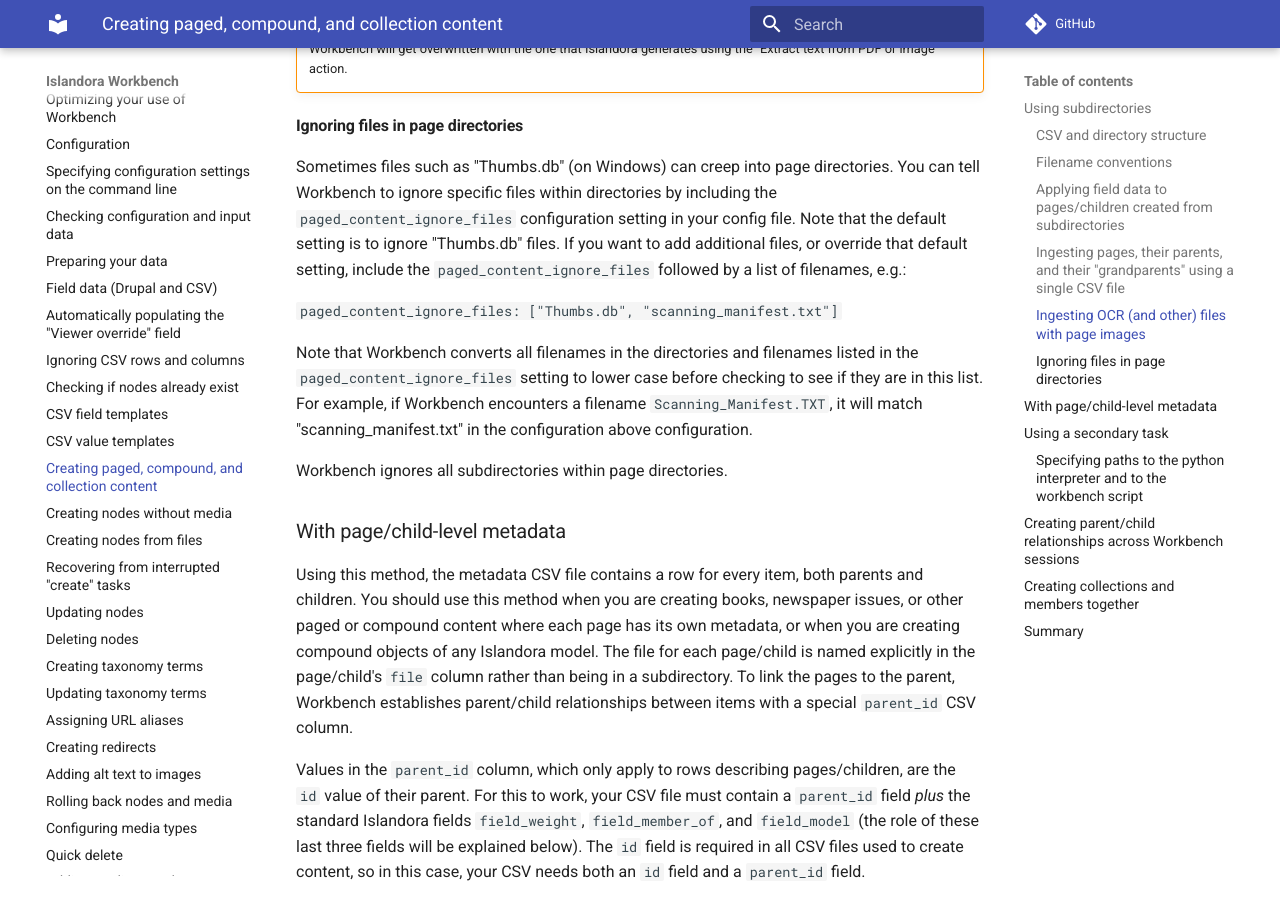
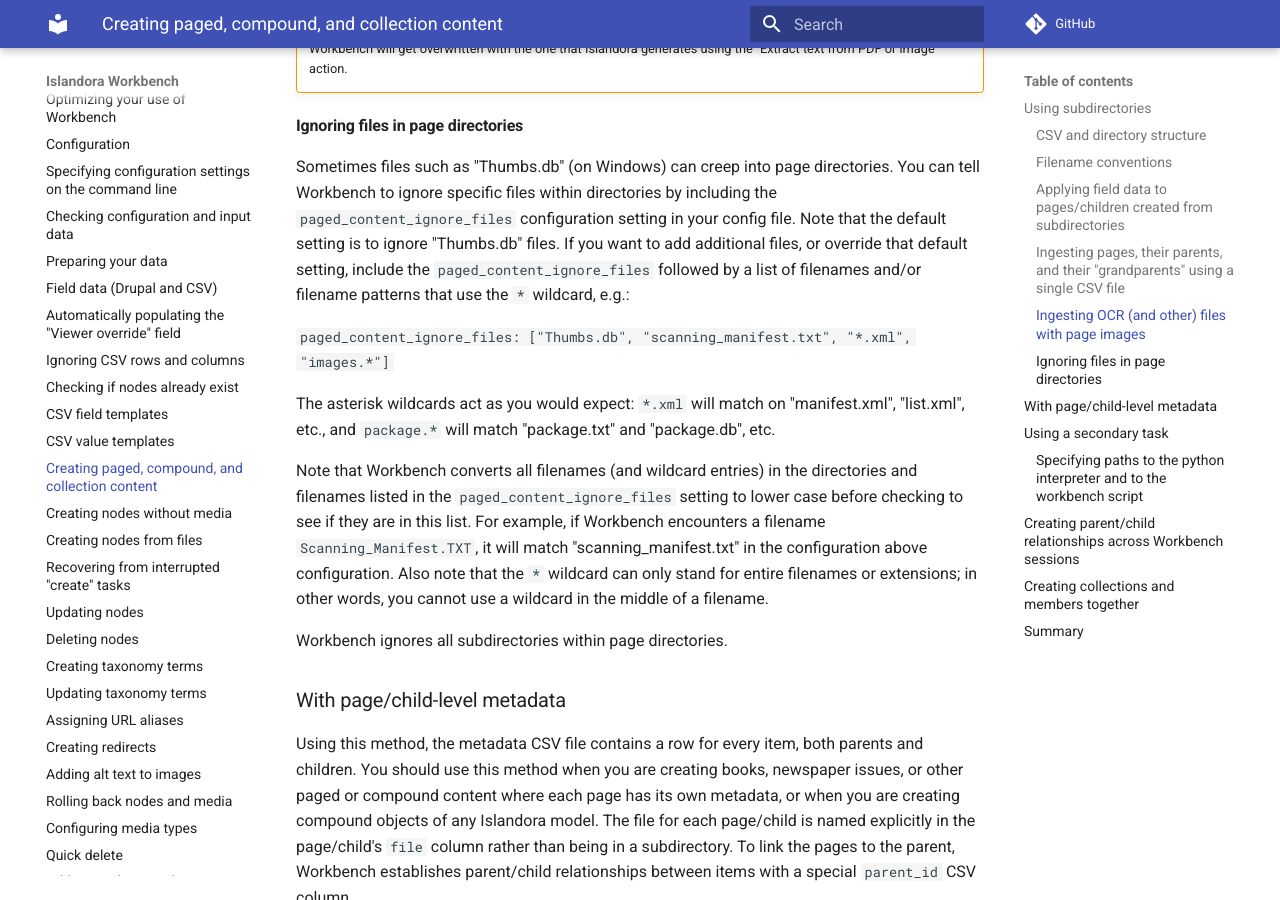
Before and after one commit to mjordan/islandora_workbench_docs, an MkDocs documentation site: the page built from docs/paged_and_compound.md, in a window 1280 px wide and 900 px high, scrolled down 7688 px. Built offline with MkDocs 1.6.1 and Material for MkDocs 9.7.7, drawn with Linux system fonts in a browser that asks for light colours; comment, search, counter and statistics services are not loaded.

Commit message:
Updates for using * wildcards in the paged_content_ignore_files config setting.

```diff
--- a/docs/paged_and_compound.md
+++ b/docs/paged_and_compound.md
@@ -209,11 +209,13 @@
 
 #### Ignoring files in page directories
 
-Sometimes files such as "Thumbs.db" (on Windows) can creep into page directories. You can tell Workbench to ignore specific files within directories by including the `paged_content_ignore_files` configuration setting in your config file. Note that the default setting is to ignore "Thumbs.db" files. If you want to add additional files, or override that default setting, include the `paged_content_ignore_files` followed by a list of filenames, e.g.:
+Sometimes files such as "Thumbs.db" (on Windows) can creep into page directories. You can tell Workbench to ignore specific files within directories by including the `paged_content_ignore_files` configuration setting in your config file. Note that the default setting is to ignore "Thumbs.db" files. If you want to add additional files, or override that default setting, include the `paged_content_ignore_files` followed by a list of filenames and/or filename patterns that use the `*` wildcard, e.g.:
 
-`paged_content_ignore_files: ["Thumbs.db", "scanning_manifest.txt"]`
+`paged_content_ignore_files: ["Thumbs.db", "scanning_manifest.txt", "*.xml", "images.*"]`
 
-Note that Workbench converts all filenames in the directories and filenames listed in the `paged_content_ignore_files` setting to lower case before checking to see if they are in this list. For example, if Workbench encounters a filename `Scanning_Manifest.TXT`, it will match "scanning_manifest.txt" in the configuration above configuration.
+The asterisk wildcards act as you would expect: `*.xml` will match on "manifest.xml", "list.xml", etc., and `package.*` will match "package.txt" and "package.db", etc.
+
+Note that Workbench converts all filenames (and wildcard entries) in the directories and filenames listed in the `paged_content_ignore_files` setting to lower case before checking to see if they are in this list. For example, if Workbench encounters a filename `Scanning_Manifest.TXT`, it will match "scanning_manifest.txt" in the configuration above configuration. Also note that the `*` wildcard can only stand for entire filenames or extensions; in other words, you cannot use a wildcard in the middle of a filename.
 
 Workbench ignores all subdirectories within page directories.
 
```
Also changed, not shown: docs/changelog.md (+2 -0 lines), docs/configuration.md (+1 -1 lines).
